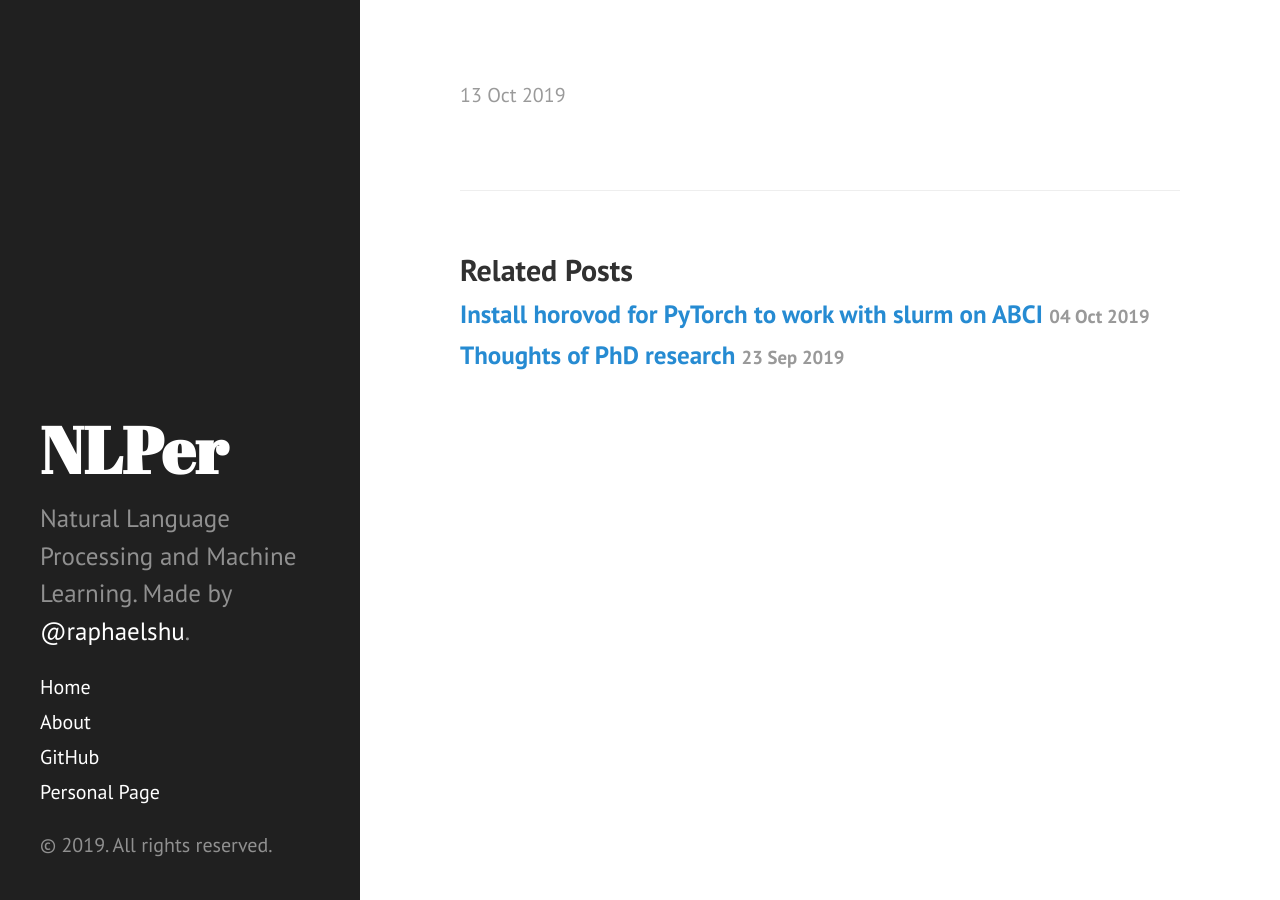
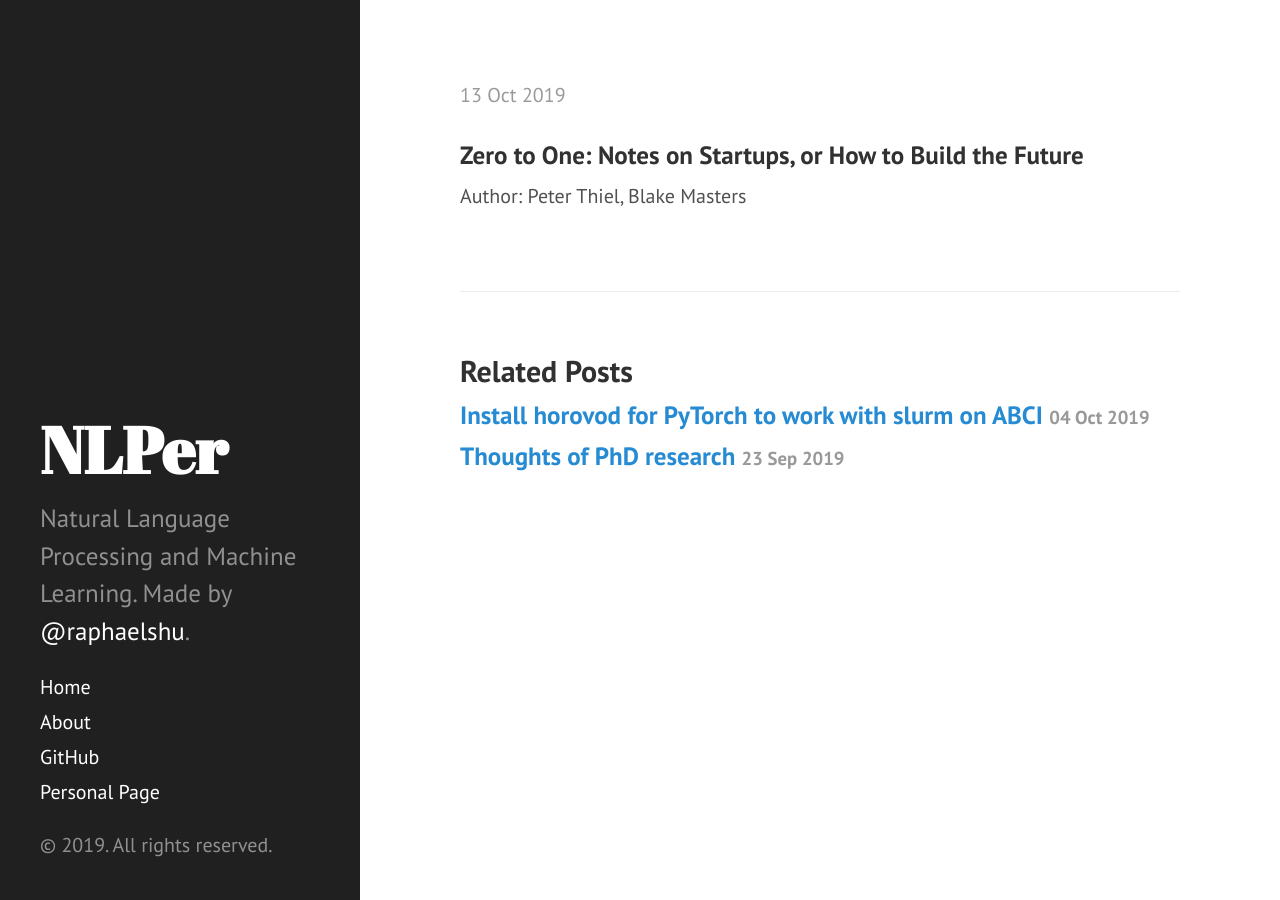
Before and after one commit to zomux/nlper, a Jekyll site: the page built from _posts/2019-10-13-book-review-zero-to-one.md, in a window 1280 px wide. Built offline with Jekyll 4.4.1, drawn with Linux system fonts in a browser that asks for light colours; our own code applies the rules of GitHub Pages for plain Markdown files; comment, search, counter and statistics services are not loaded.

Commit message:
_posts/2019-10-13-book-review-zero-to-one.md updated from https://stackedit.io/

```diff
--- a/_posts/2019-10-13-book-review-zero-to-one.md
+++ b/_posts/2019-10-13-book-review-zero-to-one.md
@@ -2,6 +2,11 @@
 layout: post
 title: Book Review: Zero to One
 ---
+
+### Zero to One: Notes on Startups, or How to Build the Future
+
+Author: Peter Thiel, Blake Masters
+
 <!--stackedit_data:
-eyJoaXN0b3J5IjpbMTE4NTA2NTcxMF19
+eyJoaXN0b3J5IjpbLTE3Njg4MTIwNzNdfQ==
 -->
```
